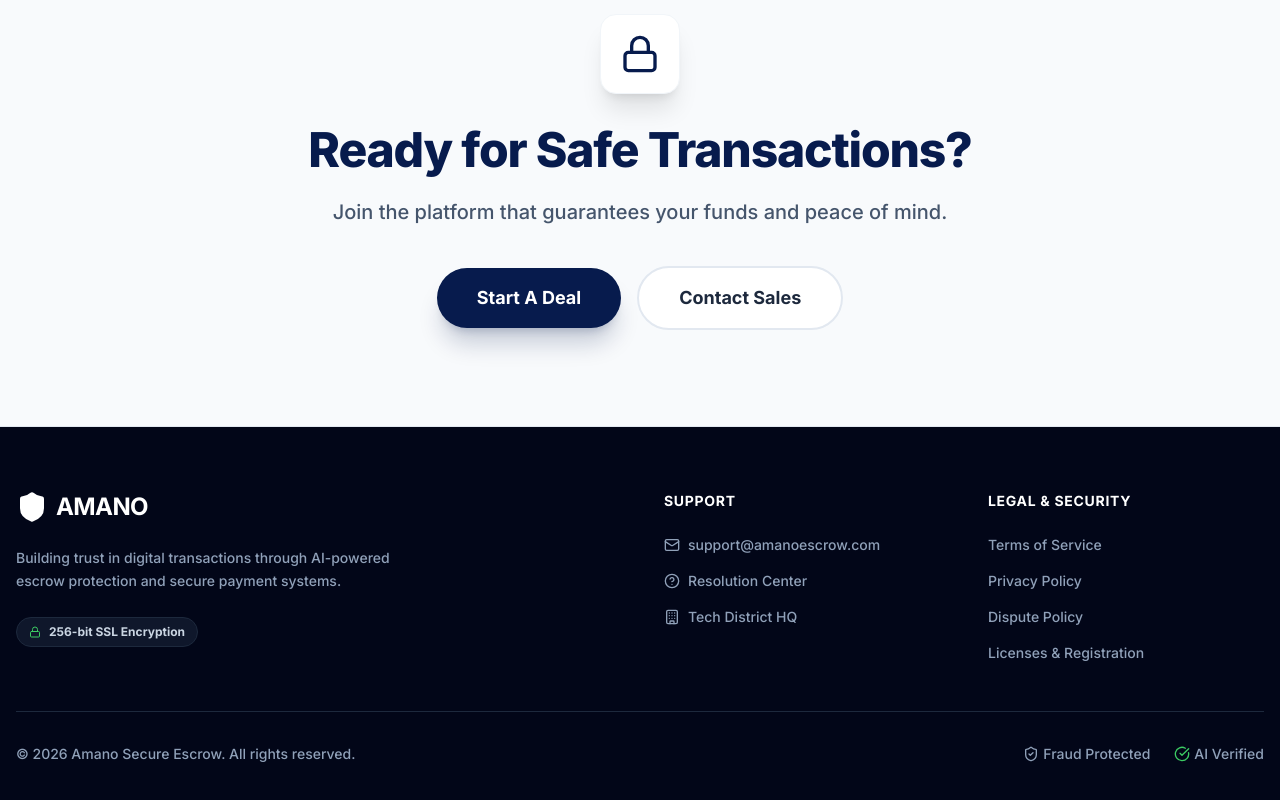
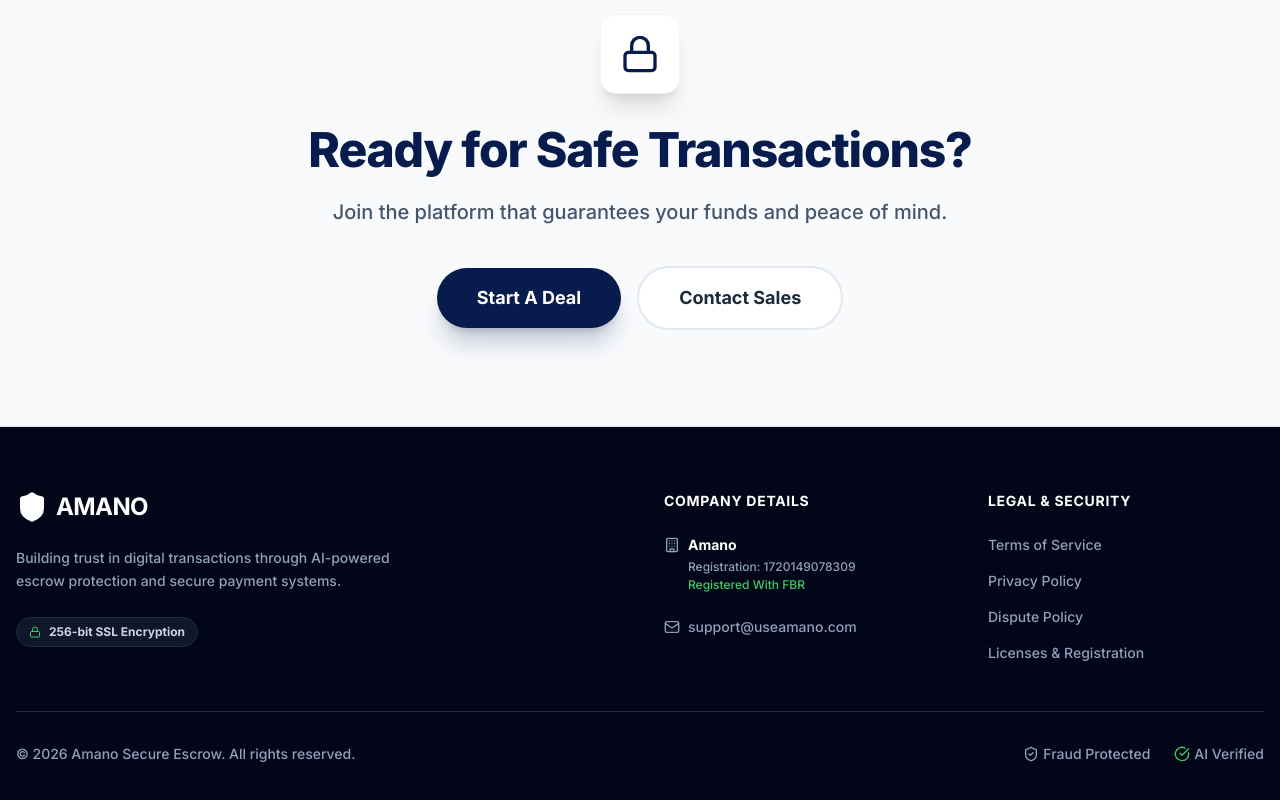
Before and after one commit to AnushaSabir/AmanoScrew, a Next.js app: page / in a window 1280 px wide. Shown: the part 3136-3936 px from the top of the page. Built offline with nearby package versions, Linux system fonts and the light colour scheme; no server answers.

Commit message:
Updated payment details and footer

```diff
--- a/src/app/dashboard/contracts/[id]/payment/page.tsx
+++ b/src/app/dashboard/contracts/[id]/payment/page.tsx
@@ -76,23 +76,16 @@ export default function PaymentPage({ params }: { params: Promise<{ id: string }
                   <div className="flex-1 space-y-4">
                     <div>
                       <div className="text-xs font-bold text-slate-500 uppercase tracking-wider mb-1">Bank Name</div>
-                      <div className="font-medium text-slate-800">Amano Secure Banking (Meezan Bank)</div>
+                      <div className="font-medium text-slate-800">Bank Alfalah Limited</div>
                     </div>
                     <div>
                       <div className="text-xs font-bold text-slate-500 uppercase tracking-wider mb-1">Account Title</div>
-                      <div className="font-medium text-slate-800">Amano Escrow Pvt. Ltd.</div>
+                      <div className="font-medium text-slate-800">Amano</div>
                     </div>
                     <div>
                       <div className="text-xs font-bold text-slate-500 uppercase tracking-wider mb-1">Account Number</div>
                       <div className="flex items-center gap-2">
-                        <code className="bg-white px-3 py-1.5 rounded-lg border border-slate-200 font-mono text-sm text-slate-800">0123 4567 8910 1112</code>
-                        <button className="p-1.5 text-slate-400 hover:text-primary transition-colors bg-white border border-slate-200 rounded-lg"><Copy className="h-4 w-4" /></button>
-                      </div>
-                    </div>
-                    <div>
-                      <div className="text-xs font-bold text-slate-500 uppercase tracking-wider mb-1">IBAN</div>
-                      <div className="flex items-center gap-2">
-                        <code className="bg-white px-3 py-1.5 rounded-lg border border-slate-200 font-mono text-sm text-slate-800 break-all">PK34 MEZN 0123 4567 8910 1112</code>
+                        <code className="bg-white px-3 py-1.5 rounded-lg border border-slate-200 font-mono text-sm text-slate-800">59135002922584</code>
                         <button className="p-1.5 text-slate-400 hover:text-primary transition-colors bg-white border border-slate-200 rounded-lg"><Copy className="h-4 w-4" /></button>
                       </div>
                     </div>
@@ -100,8 +93,10 @@ export default function PaymentPage({ params }: { params: Promise<{ id: string }
 
                   <div className="flex flex-col items-center justify-center space-y-3 p-4 bg-white rounded-xl border border-slate-200 shrink-0">
                     <div className="text-xs font-bold text-slate-500 uppercase tracking-wider">Scan to Pay</div>
-                    <div className="w-32 h-32 bg-slate-100 flex items-center justify-center rounded-lg border border-slate-200">
-                      <QrCode className="h-20 w-20 text-slate-400" />
+                    <div className="w-32 h-32 bg-slate-100 flex items-center justify-center rounded-lg border border-slate-200 overflow-hidden relative">
+                      {/* Using standard img tag, user must place qr-code.jpg in public folder */}
+                      <img src="/qr-code.jpg" alt="Bank Alfalah QR Code" className="w-full h-full object-contain" onError={(e) => { e.currentTarget.style.display = 'none'; e.currentTarget.nextElementSibling?.classList.remove('hidden') }} />
+                      <QrCode className="h-12 w-12 text-slate-300 absolute hidden" />
                     </div>
                     <div className="text-xs text-slate-400 text-center max-w-[150px]">Use your banking app to scan and pay directly.</div>
                   </div>
--- a/src/app/page.tsx
+++ b/src/app/page.tsx
@@ -362,11 +362,19 @@ export default function LandingPage() {
           </div>
 
           <div>
-            <h4 className="text-white font-bold mb-6 uppercase tracking-wider text-sm">Support</h4>
-            <ul className="space-y-4 text-sm font-medium">
-              <li className="flex items-center gap-2 hover:text-white transition-colors cursor-pointer"><Mail className="h-4 w-4" /> support@amanoescrow.com</li>
-              <li className="flex items-center gap-2 hover:text-white transition-colors cursor-pointer"><HelpCircle className="h-4 w-4" /> Resolution Center</li>
-              <li className="flex items-center gap-2 hover:text-white transition-colors cursor-pointer"><Building className="h-4 w-4" /> Tech District HQ</li>
+            <h4 className="text-white font-bold mb-6 uppercase tracking-wider text-sm">Company Details</h4>
+            <ul className="space-y-4 text-sm font-medium text-slate-400">
+              <li className="flex items-start gap-2">
+                <Building className="h-4 w-4 mt-0.5 shrink-0" />
+                <div>
+                  <div className="text-white font-bold">Amano</div>
+                  <div className="text-xs mt-1">Registration: 1720149078309</div>
+                  <div className="text-xs text-accent mt-0.5">Registered With FBR</div>
+                </div>
+              </li>
+              <li className="flex items-center gap-2 hover:text-white transition-colors cursor-pointer pt-2">
+                <Mail className="h-4 w-4" /> support@useamano.com
+              </li>
             </ul>
           </div>
 
```
Also changed, not shown: public/qr-code.jpg.png (added).
